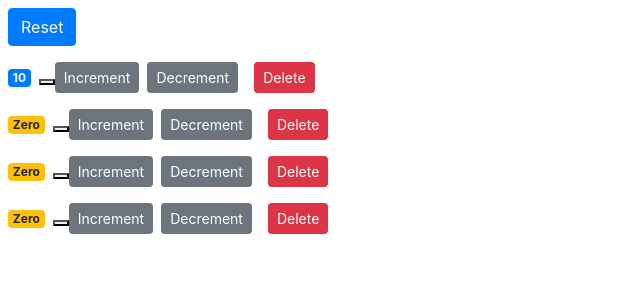
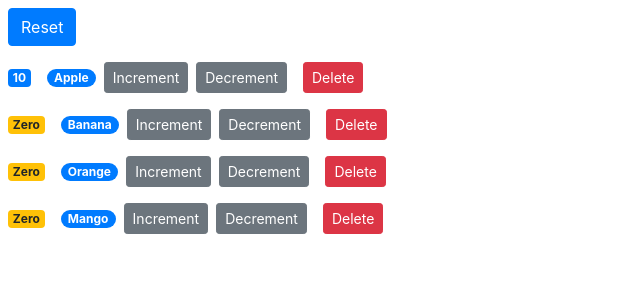
Before and after one commit to rajeshpai1/react-basic-app, a React (Create React App) app: page / in a window 1280 px wide. Shown: the top 300 px of the page, without its empty margins (0-640 px from the left). Built offline with nearby package versions, Linux system fonts and the light colour scheme.

Commit message:
used lodash for operations

```diff
--- a/package.json
+++ b/package.json
@@ -6,6 +6,7 @@
     "@testing-library/jest-dom": "^4.2.4",
     "@testing-library/react": "^9.5.0",
     "@testing-library/user-event": "^7.2.1",
+    "lodash": "^4.17.19",
     "react": "^16.13.1",
     "react-dom": "^16.13.1",
     "react-scripts": "3.4.1"
--- a/src/components/counterComponents.jsx
+++ b/src/components/counterComponents.jsx
@@ -13,7 +13,7 @@ class Counter extends Component {
         >
           {this.formatCount()}
         </span>
-        <button >{this.state.name}</button>
+        <h1 class="badge badge-primary badge-pill m-2">{this.props.name}</h1>
         <button onClick={() => this.props.onIncrement()} className="btn btn-secondary btn-sm">Increment</button>
         <button onClick={() => this.props.onDecrement()} className="btn btn-secondary btn-sm m-2">Decrement</button>
         <button onClick={()=> this.props.onDelete()} className="btn btn-sm m-2 btn-danger">Delete</button>
--- a/src/components/counters.jsx
+++ b/src/components/counters.jsx
@@ -1,5 +1,6 @@
 import React, { Component } from "react";
 import Counter from "./counterComponents";
+import _ from "lodash";
 
 class Counters extends Component {
   state = {
@@ -26,6 +27,26 @@ class Counters extends Component {
       },
     ],
   };
+  handleReset = () => {
+    const counters = this.state.counters.map((c) => {
+      c.value = 0;
+      return c;
+    });
+    this.setState({ counters });
+  };
+  handleDecrement = (counter) => {
+    _.find(this.state.counters, ["id", counter.id]).value++;
+    this.setState({ counters: this.state.counters });
+  };
+  handleIncrement = (counter) => {
+    _.find(this.state.counters, ["id", counter.id]).value++;
+    this.setState({ counters: this.state.counters });
+  };
+  handleDelete = (counterID) => {
+    const counters = this.state.counters.filter((c) => c.id !== counterID);
+    this.setState({ counters });
+  };
+
   render() {
     return (
       <div>
@@ -42,36 +63,12 @@ class Counters extends Component {
             onDelete={() => this.handleDelete(counter)}
             value={counter.value}
             id={counter.id}
+            name={counter.name}
           ></Counter>
         ))}
       </div>
     );
   }
-  handleReset = () => {
-    const counters = this.state.counters.map((c) => {
-      c.value = 0;
-      return c;
-    });
-    this.setState({ counters });
-  };
-  handleDecrement = (counter) => {
-    const counters = [...this.state.counters];
-    const indx = counters.indexOf(counter);
-    counters[indx] = { ...counter };
-    counter[indx].value--;
-    this.setState({ counters });
-  };
-  handleIncrement = (counter) => {
-    const counters = [...this.state.counters];
-    const indx = counters.indexOf(counter);
-    counters[indx] = { ...counter };
-    counters[indx].value++;
-    this.setState({ counters });
-  };
-  handleDelete = (counterID) => {
-    const counters = this.state.counters.filter((c) => c.id !== counterID);
-    this.setState({ counters });
-  };
 }
 
 export default Counters;
```
